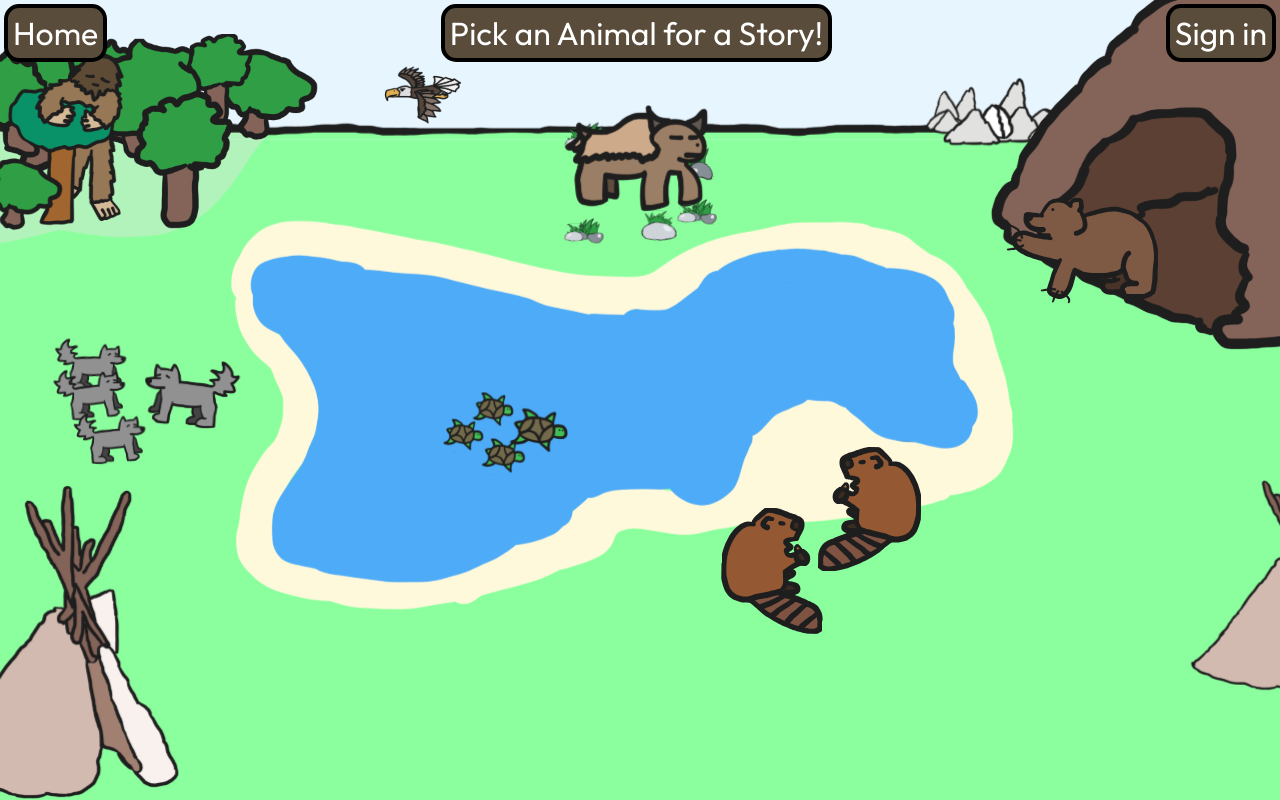
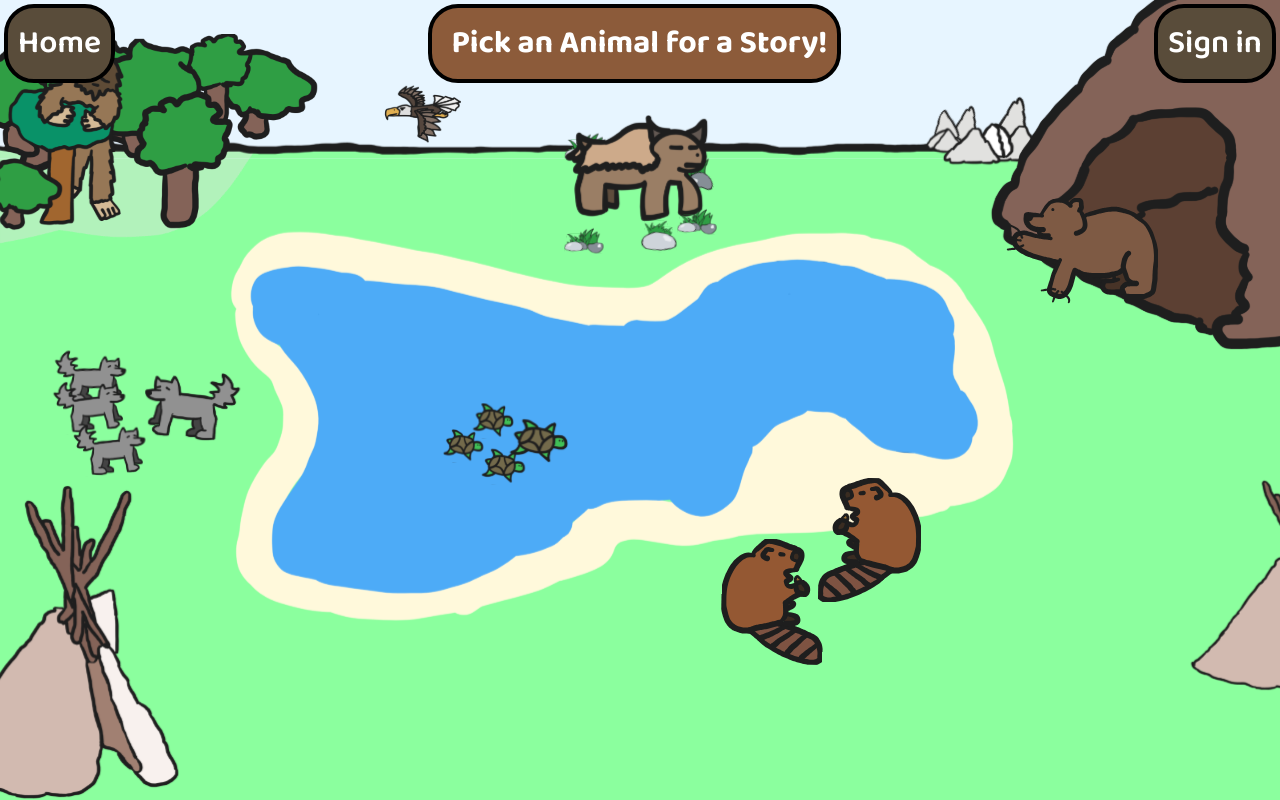
Before and after one commit to marcinlowercase/tanshi, a React (Vite) app: page / in a window 1280 px wide. Built offline with nearby package versions, Linux system fonts and the light colour scheme.

Commit message:
add font and size convention

```diff
--- a/index.html
+++ b/index.html
@@ -1,12 +1,13 @@
 <!DOCTYPE html>
 <html lang="en">
 <head>
-    <meta charset="UTF-8" />
-    <link rel="icon" type="image/svg+xml" href="/logo.svg" />
+    <meta charset="UTF-8"/>
+    <link rel="icon" type="image/svg+xml" href="/logo.svg"/>
     <link rel="preconnect" href="https://fonts.googleapis.com">
     <link rel="preconnect" href="https://fonts.gstatic.com" crossorigin>
-    <link href="https://fonts.googleapis.com/css2?family=Outfit:wght@100..900&display=swap" rel="stylesheet">
-    <meta name="viewport" content="width=device-width, initial-scale=1.0" />
+    <link href="https://fonts.googleapis.com/css2?family=Baloo+2:wght@400..800&family=Poppins:ital,wght@0,100;0,200;0,300;0,400;0,500;0,600;0,700;0,800;0,900;1,100;1,200;1,300;1,400;1,500;1,600;1,700;1,800;1,900&display=swap"
+          rel="stylesheet">
+    <meta name="viewport" content="width=device-width, initial-scale=1.0"/>
     <title>Tanshi</title>
 </head>
 <body>
--- a/src/chapters/001/beavers/scenes/BeaversScene0.jsx
+++ b/src/chapters/001/beavers/scenes/BeaversScene0.jsx
@@ -39,7 +39,7 @@ const BeaversScene0 = (props) => {
             props.functions.stopBeaversEatingAnimation();
             props.functions.startBeaversEatingAnimation();
         }
-    }, [props.variables.inLessonProgress]);
+    }, [props.variables.inLessonProgress], props.variables.currentSceneNumber);
 
     const handleBeaverPaneClick = () => {
         zoomOut("popup")
--- a/src/components/chapter_map_top_bar/chapter-map-top-bar.css
+++ b/src/components/chapter_map_top_bar/chapter-map-top-bar.css
@@ -9,11 +9,18 @@
 
 #chapter-map-top-bar > * {
     color: white;
-    font-size: 2rem;
-    padding: 5px;
-    border-radius: 15px;
+    font-size: var(--font-size--heading);
+    padding: 10px;
+    border-radius: 30px;
     border: solid 4px black;
-    font-family: var(--primary-font), sans-serif;
+    font-family: var(--font-family--heading), sans-serif;
+    font-weight: var(--font-weight--semibold);
     background-color: rgb(89, 76, 58);
     cursor: pointer;
 }
+
+#chapter-map-top-bar > *:nth-child(2) {
+    background-color: rgb(140, 91, 58);
+    padding-left: 20px;
+    font-weight: var(--font-weight--bold);
+}
--- a/src/components/detail_pane_button_layout/detail-pane-button-layout.css
+++ b/src/components/detail_pane_button_layout/detail-pane-button-layout.css
@@ -18,7 +18,7 @@
     border-radius: 30px;
     font-size: 1.5em;
     font-weight: bold;
-    font-family: var(--primary-font), sans-serif;
+    font-family: var(--font-family--body-text), sans-serif;
     cursor: pointer;
     transition: all 0.3s ease;
     position: relative;
@@ -155,7 +155,7 @@
     background-color: var(--light-brown);
     border-radius: 10px;
     color: white;
-    font-family: var(--primary-font), sans-serif;
+    font-family: var(--font-family--body-text), sans-serif;
     text-align: center;
     margin: 1%;
     padding: 1%;
--- a/src/components/lesson_top_bar/lesson-top-bar.css
+++ b/src/components/lesson_top_bar/lesson-top-bar.css
@@ -31,7 +31,9 @@
     align-items: center;
 
     z-index: 111111;
-    font-family: var(--primary-font), sans-serif;
+    font-family: var(--font-family--heading), sans-serif;
+    font-weight: var(--font-weight--bold);
+    font-size: var(--font-size--heading);
 
     animation: float 3s ease-in-out infinite;
 
@@ -45,7 +47,7 @@
     padding: 12px 25px;
     border-radius: 30px;
     font-size: 1.8rem;
-    font-family: var(--primary-font), sans-serif;
+    font-family: var(--font-family--body-text), sans-serif;
     cursor: pointer;
     text-shadow: 2px 2px 4px rgba(0, 0, 0, 0.2);
     box-shadow: 0 5px 15px rgba(0, 0, 0, 0.2);
--- a/src/components/scene/Scene.jsx
+++ b/src/components/scene/Scene.jsx
@@ -1,19 +1,30 @@
 import DetailPaneButtonLayout from "../detail_pane_button_layout/DetailPaneButtonLayout.jsx";
 import LessonTopBar from "../lesson_top_bar/LessonTopBar.jsx";
-import {useEffect} from "react";
+import {useEffect, useState} from "react";
 import {playAudio} from "../../functions/audioUtilities.js";
 
 
-let currentSceneNumber = 0;
+// let currentSceneNumber = 0;
 
 const Scene = (props) => {
 
+    const [currentSceneNumber, setCurrentSceneNumber] = useState(0);
+
+    console.log(currentSceneNumber);
     const nextScene = () => {
-        if (currentSceneNumber < props.variables.numberOfScenes - 1) currentSceneNumber++;
-    }
+        if (currentSceneNumber < props.variables.numberOfScenes - 1) {
+            setCurrentSceneNumber(currentSceneNumber + 1);
+        }
+        console.log("currentSceneNumber", currentSceneNumber);
+
+    };
+
     const prevScene = () => {
-        if (currentSceneNumber > 0) currentSceneNumber--;
-    }
+        if (currentSceneNumber > 0) {
+            setCurrentSceneNumber(currentSceneNumber - 1);
+        }
+        console.log("currentSceneNumber", currentSceneNumber);
+    };
     for (const audio of props.variables.storyAudio) {
         audio.cree.current.load()
         audio.english.current.load()
@@ -84,7 +95,10 @@ const Scene = (props) => {
 
                 <CurrentScene
                     functions={props.functions}
-                    variables={props.variables}
+                    variables={{
+                        ...props.variables,
+                        currentSceneNumber: currentSceneNumber,
+                    }}
                 />
                 <DetailPaneButtonLayout
                     variables={{
--- a/src/index.css
+++ b/src/index.css
@@ -18,7 +18,24 @@
 /*}*/
 
 :root {
-    --primary-font: 'Outfit', sans-serif;
+
+    --color--font-family--body-text-brown: #3D3325;
+    --color--sabe-brown: #5C4C37;
+    --color--tree-bark-brown: #9B6834;
+    --color--light-sabe-brown: #927758;
+    --color--sandy-brown: #D0BA97;
+    --color--deep-green: #174D37;
+    --color--medium-green: #2B9068;
+
+
+    --font-family--body-text: 'Poppins', sans-serif;
+    --font-family--heading: 'Baloo 2', sans-serif;
+
+    --font-weight--bold: 700;
+    --font-weight--semibold: 600;
+
+    --font-size--heading: 2rem;
+
     --light-brown: rgb(124, 80, 51);
     --dark-brown: rgb(87, 52, 29);
 }
@@ -59,7 +76,7 @@ button {
     padding: 0.6em 1.2em;
     font-size: 1em;
     font-weight: 500;
-    font-family: var(--primary-font), sans-serif;
+    font-family: var(--font-family--body-text), sans-serif;
     background-color: #1a1a1a;
     cursor: pointer;
     transition: border-color 0.25s;
```
Lines whose indentation alone changed are shown as unchanged.
